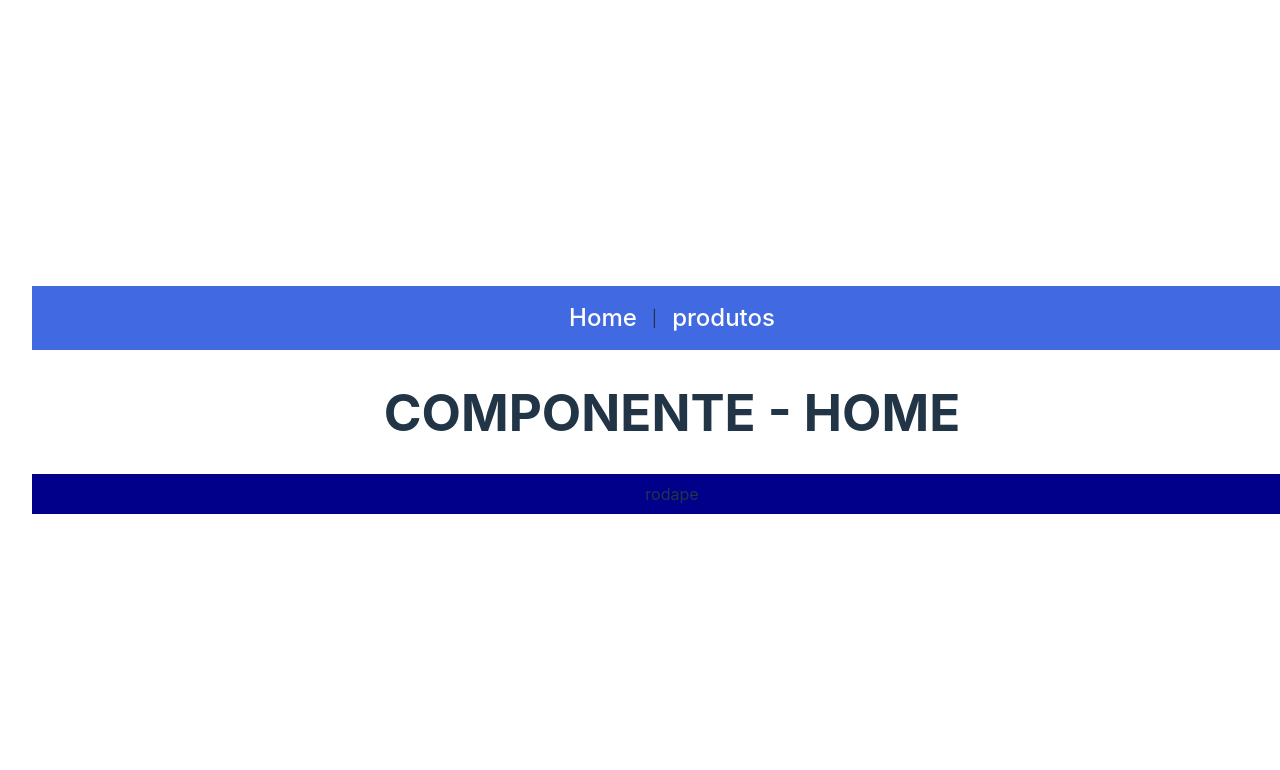
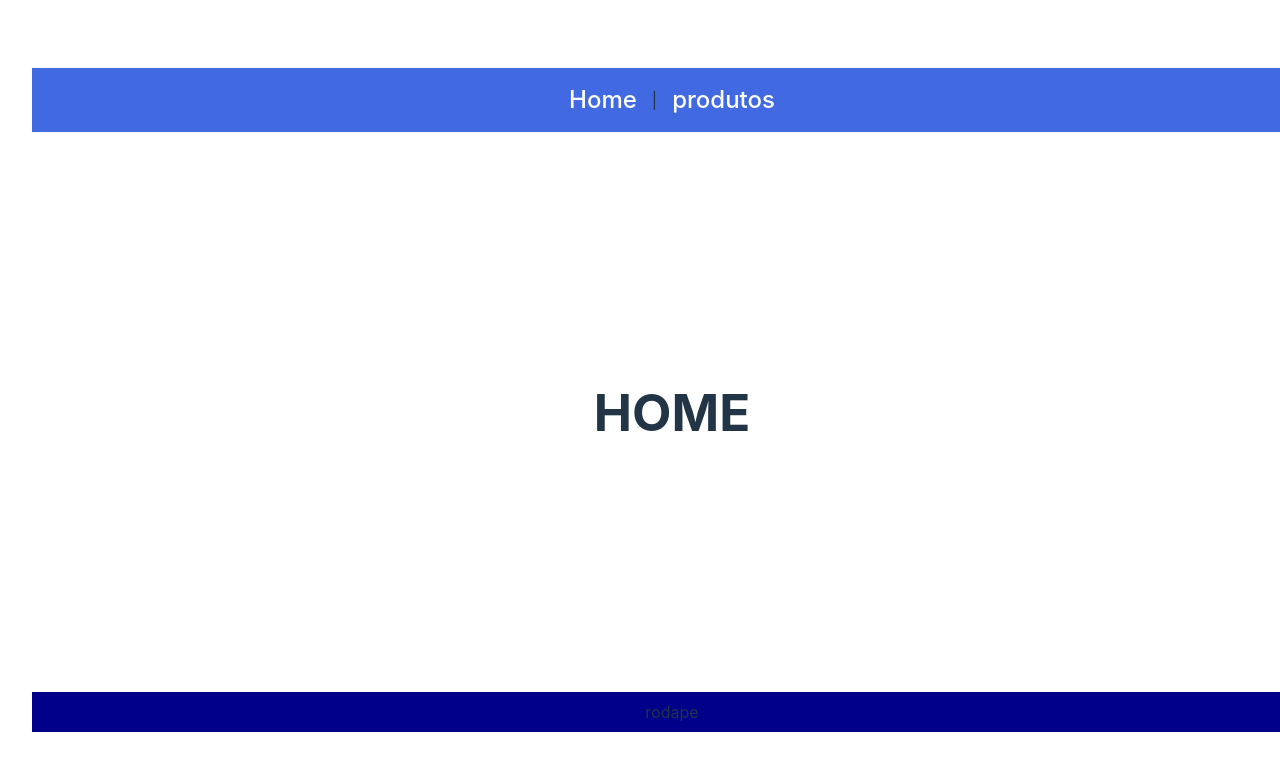
Before and after one commit to silvio009/CP1-2, a React (Vite) app in the folder exercicio/: page / in a window 1280 px wide. Shown: the top 770 px of the page. Built offline with nearby package versions, Linux system fonts and the light colour scheme.

Commit message:
commit css

```diff
--- a/exercicio/src/routes/EditarProdutos/index.jsx
+++ b/exercicio/src/routes/EditarProdutos/index.jsx
@@ -1,7 +1,9 @@
 export default function EditarProdutos() {
     return (
-      <div>
-          <h1>EditarProdutos</h1>
-      </div>
+      <main>
+
+        <h1>EditarProdutos</h1>
+      </main>
+
     )
   }
--- a/exercicio/src/routes/Error/index.jsx
+++ b/exercicio/src/routes/Error/index.jsx
@@ -1,8 +1,10 @@
 export default function Error() {
     document.title = "Error 404";
     return (
-      <div>
-          <h1>PÁGINA NÃO EXISTENTE!</h1>
-      </div>
+      <main>
+
+        <h1>PÁGINA NÃO EXISTENTE!</h1>
+      </main>
+
     )
   }
--- a/exercicio/src/routes/Home/index.jsx
+++ b/exercicio/src/routes/Home/index.jsx
@@ -4,8 +4,9 @@ export default function Home() {
     document.title = "Home";
 
     return (
-      <div>
-          <h1>COMPONENTE - HOME</h1>
-      </div>
+      <main>
+        <h1> HOME</h1>
+      </main>
+
     )
   }
```
